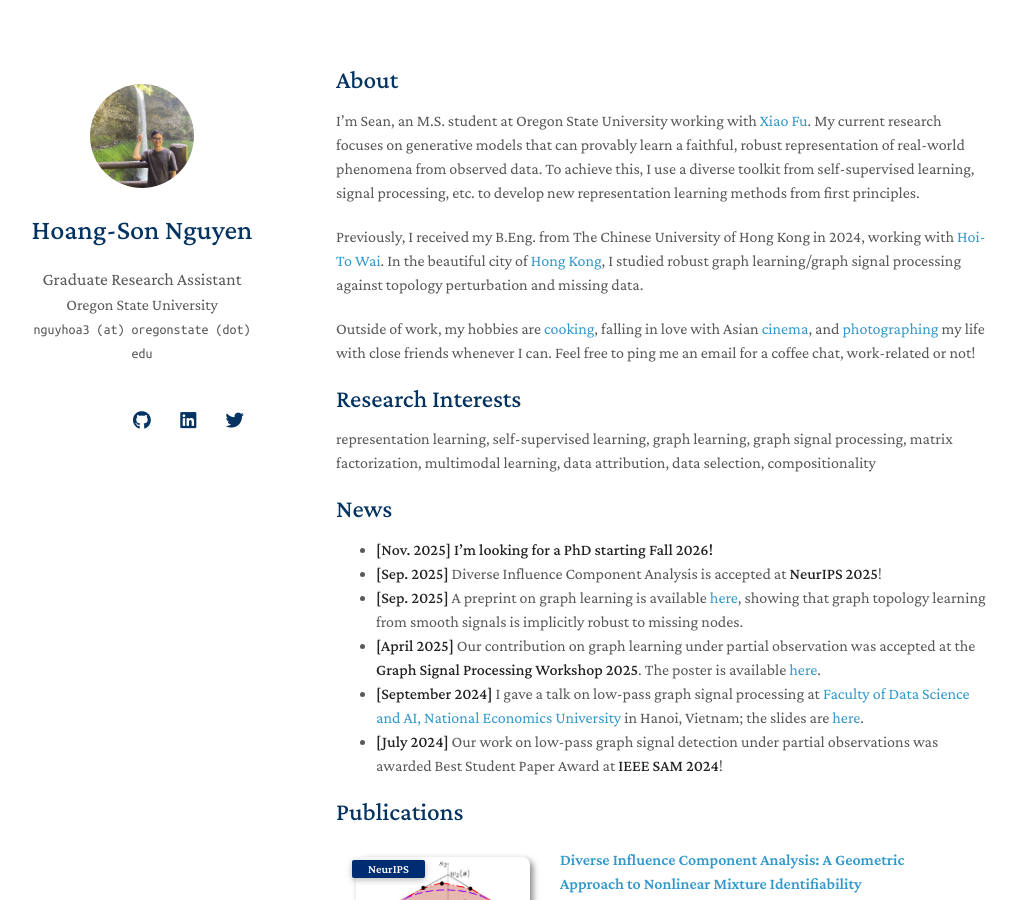
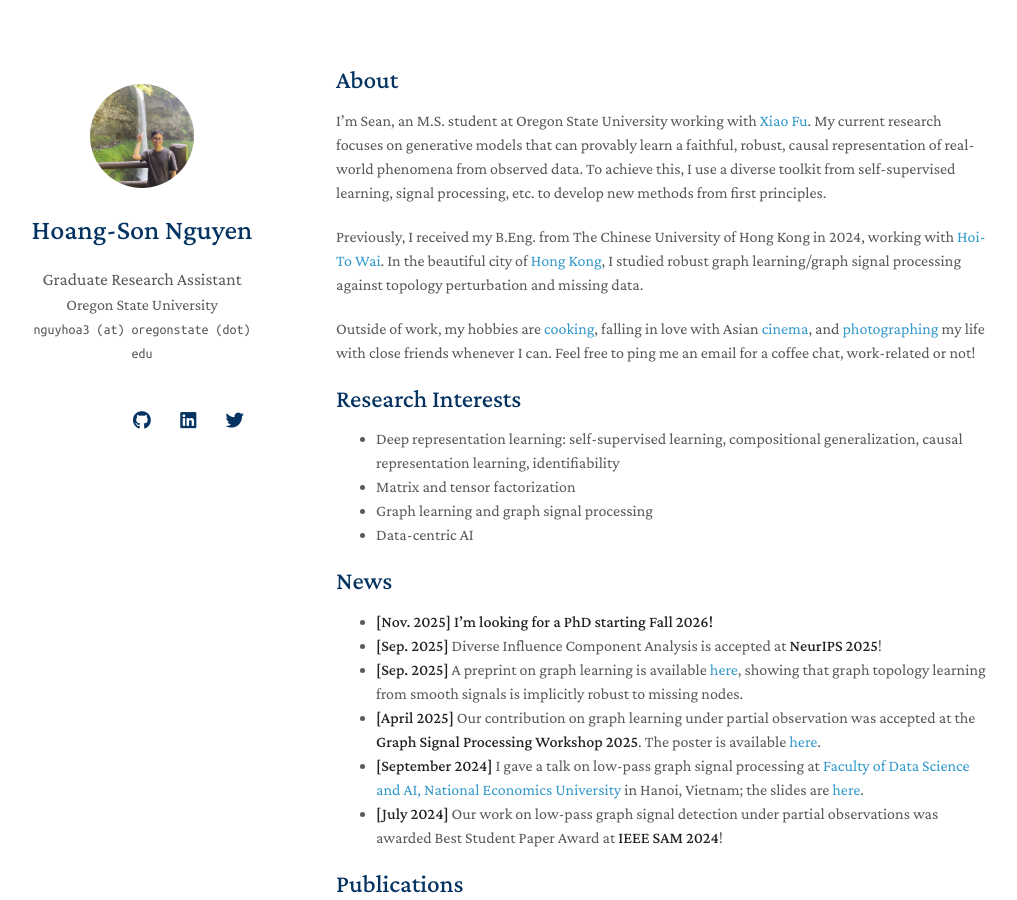
Before and after one commit to hsnguyen24/hsnguyen24.github.io, a Jekyll site: the page built from index.md, in a window 1280 px wide and 900 px high. Shown: the whole window, without its empty margins (134-1151 px from the left). Built offline with Jekyll 4.4.1, drawn with Linux system fonts in a browser that asks for light colours; nearby versions of some CDN libraries; a style sheet for code colours, icons or effects is not loaded; our own code applies the rules of GitHub Pages for plain Markdown files.

Commit message:
Update index.md

```diff
--- a/index.md
+++ b/index.md
@@ -4,14 +4,17 @@ layout: homepage
 
 ## About
 
-I'm Sean, an M.S. student at Oregon State University working with [Xiao Fu](https://web.engr.oregonstate.edu/~fuxia). My current research focuses on generative models that can provably learn a faithful, robust representation of real-world phenomena from observed data. To achieve this, I use a diverse toolkit from self-supervised learning, signal processing, etc. to develop new representation learning methods from first principles.
+I'm Sean, an M.S. student at Oregon State University working with [Xiao Fu](https://web.engr.oregonstate.edu/~fuxia). My current research focuses on generative models that can provably learn a faithful, robust, causal representation of real-world phenomena from observed data. To achieve this, I use a diverse toolkit from self-supervised learning, signal processing, etc. to develop new methods from first principles.
 
 Previously, I received my B.Eng. from The Chinese University of Hong Kong in 2024, working with [Hoi-To Wai](https://www1.se.cuhk.edu.hk/~htwai). In the beautiful city of [Hong Kong](https://www.youtube.com/@BreathArtHongKongCityWalk), I studied robust graph learning/graph signal processing against topology perturbation and missing data.
 
 Outside of work, my hobbies are [cooking](https://cookpad.com/vn/nguoi-su-dung/18474087/), falling in love with Asian [cinema](https://letterboxd.com/notseanthesheep/), and [photographing](https://www.flickr.com/photos/portlandprince25/) my life with close friends whenever I can. Feel free to ping me an email for a coffee chat, work-related or not!
 
 ## Research Interests
-representation learning, self-supervised learning, graph learning, graph signal processing, matrix factorization, multimodal learning, data attribution, data selection, compositionality
+- Deep representation learning: self-supervised learning, compositional generalization, causal representation learning, identifiability
+- Matrix and tensor factorization
+- Graph learning and graph signal processing
+- Data-centric AI
 
 ## News
 - **[Nov. 2025]** **I'm looking for a PhD starting Fall 2026!**
```
